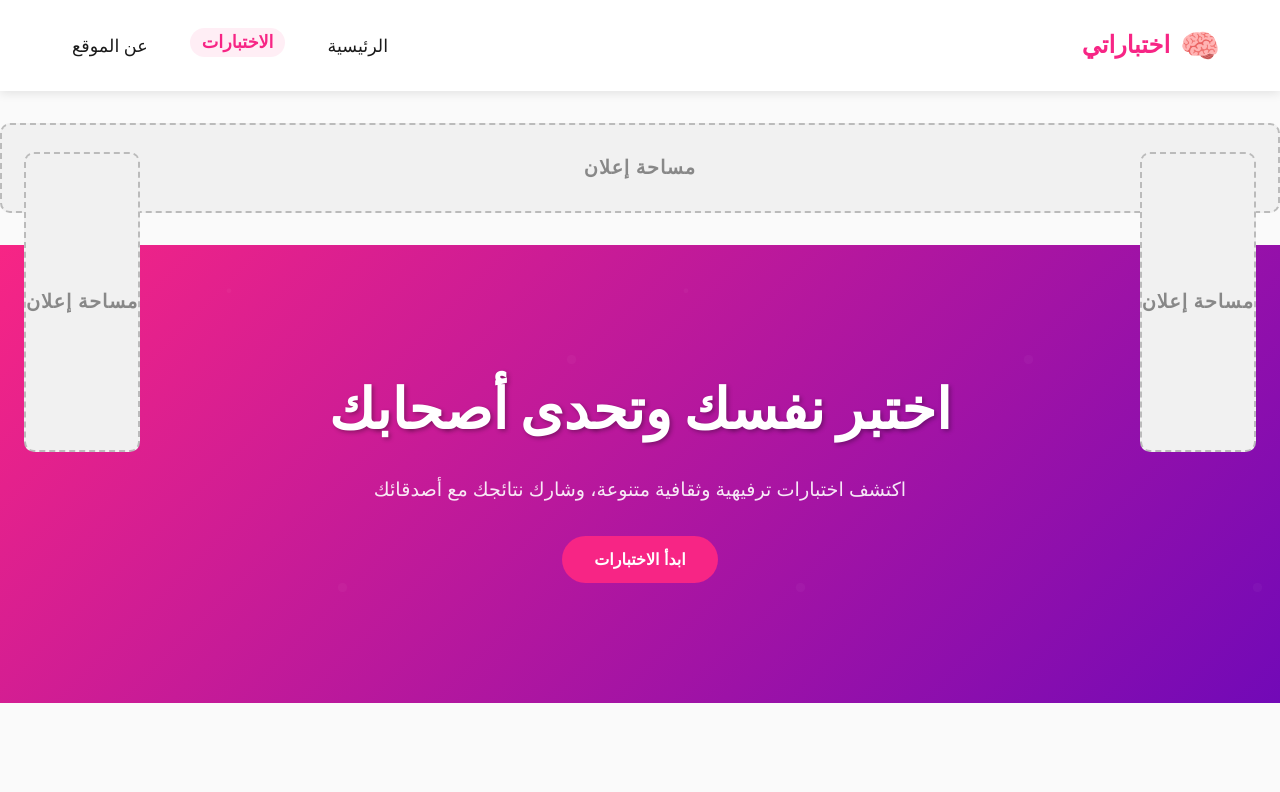
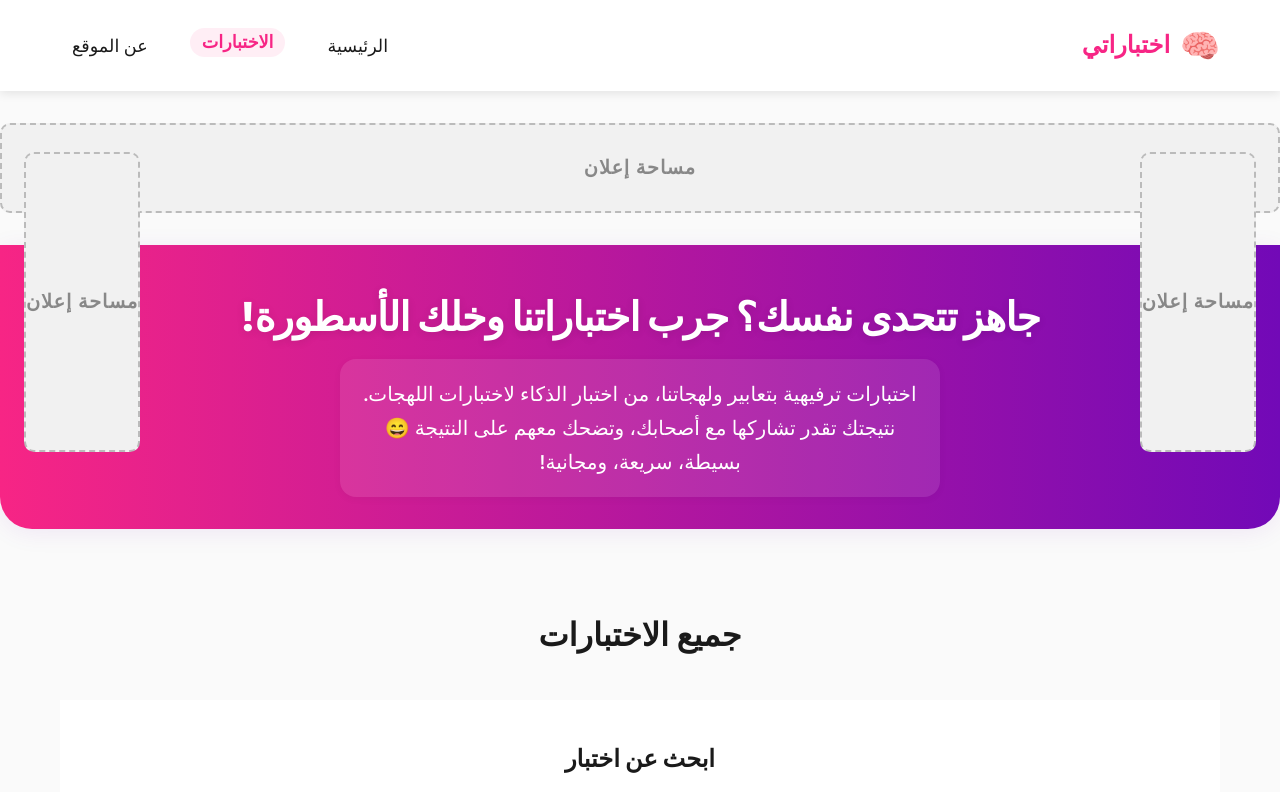
Before and after one commit to hashimbagasi/quiz-website, a React (Create React App) app: page / in a window 1280 px wide. Shown: the top 792 px of the page. Built offline with nearby package versions, Linux system fonts and the light colour scheme.

Commit message:
pdate homepage design and add oogle ag anager

```diff
--- a/public/index.html
+++ b/public/index.html
@@ -1,6 +1,13 @@
 <!DOCTYPE html>
 <html lang="ar" dir="rtl">
   <head>
+    <!-- Google Tag Manager -->
+    <script>(function(w,d,s,l,i){w[l]=w[l]||[];w[l].push({'gtm.start':
+    new Date().getTime(),event:'gtm.js'});var f=d.getElementsByTagName(s)[0],
+    j=d.createElement(s),dl=l!='dataLayer'?'&l='+l:'';j.async=true;j.src=
+    'https://www.googletagmanager.com/gtm.js?id='+i+dl;f.parentNode.insertBefore(j,f);
+    })(window,document,'script','dataLayer','GTM-P575C9ZL');</script>
+    <!-- End Google Tag Manager -->
     <meta charset="utf-8" />
     <link rel="icon" href="%PUBLIC_URL%/favicon.ico" />
     <meta name="viewport" content="width=device-width, initial-scale=1" />
@@ -40,6 +47,10 @@
     <meta name="twitter:image" content="%PUBLIC_URL%/og-image.jpg" />
   </head>
   <body>
+    <!-- Google Tag Manager (noscript) -->
+    <noscript><iframe src="https://www.googletagmanager.com/ns.html?id=GTM-P575C9ZL"
+    height="0" width="0" style="display:none;visibility:hidden"></iframe></noscript>
+    <!-- End Google Tag Manager (noscript) -->
     <noscript>You need to enable JavaScript to run this app.</noscript>
     <div id="root"></div>
     <!--
--- a/src/components/HomePage.tsx
+++ b/src/components/HomePage.tsx
@@ -43,23 +43,48 @@ const HomePage: React.FC<HomePageProps> = ({ quizzes }) => {
 
   return (
     <div>
-      {/* Hero Section */}
-      <section className="hero">
-        <div className="hero-content">
-          <h1>اختبر نفسك وتحدى أصحابك</h1>
-          <p>اكتشف اختبارات ترفيهية وثقافية متنوعة، وشارك نتائجك مع أصدقائك</p>
-          <button
-            className="btn btn-primary"
-            onClick={() => {
-              const el = document.getElementById('quizzes');
-              if (el) {
-                el.scrollIntoView({ behavior: 'smooth' });
-              }
-            }}
-          >
-            ابدأ الاختبارات
-          </button>
-        </div>
+      {/* Custom Hero Title & Description */}
+      <section
+        style={{
+          background: 'linear-gradient(90deg, #f72585 0%, #7209b7 100%)',
+          color: 'white',
+          padding: '48px 16px 32px 16px',
+          textAlign: 'center',
+          borderRadius: '0 0 32px 32px',
+          marginBottom: '32px',
+          boxShadow: '0 4px 24px rgba(114,9,183,0.08)'
+        }}
+      >
+        <h1
+          style={{
+            fontSize: '2.5rem',
+            fontWeight: 800,
+            marginBottom: '18px',
+            letterSpacing: '-1px',
+            lineHeight: 1.2,
+            textShadow: '0 2px 8px rgba(0,0,0,0.10)'
+          }}
+        >
+          جاهز تتحدى نفسك؟ جرب اختباراتنا وخلك الأسطورة!
+        </h1>
+        <p
+          style={{
+            fontSize: '1.25rem',
+            maxWidth: 600,
+            margin: '0 auto',
+            background: 'rgba(255,255,255,0.10)',
+            borderRadius: '16px',
+            padding: '18px 20px',
+            fontWeight: 500,
+            boxShadow: '0 2px 8px rgba(0,0,0,0.04)',
+            color: '#fff',
+            lineHeight: 1.7
+          }}
+        >
+          اختبارات ترفيهية بتعابير ولهجاتنا، من اختبار الذكاء لاختبارات اللهجات.<br/>
+          نتيجتك تقدر تشاركها مع أصحابك، وتضحك معهم على النتيجة 😄<br/>
+          بسيطة، سريعة، ومجانية!
+        </p>
       </section>
 
       {/* All Quizzes Section */}
```
Also changed, not shown: 1 other file (tests, documents, lock files or other folders).
